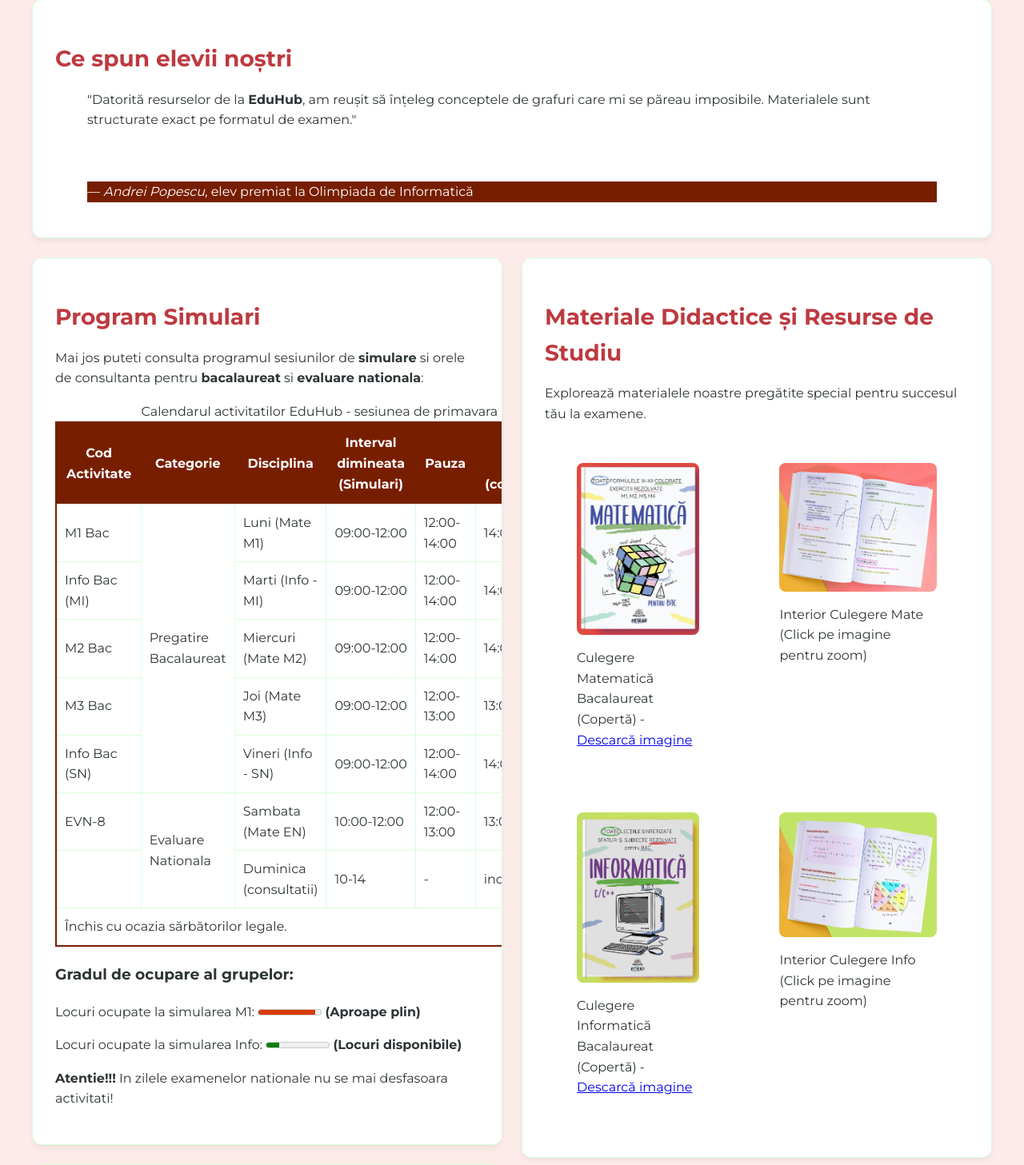
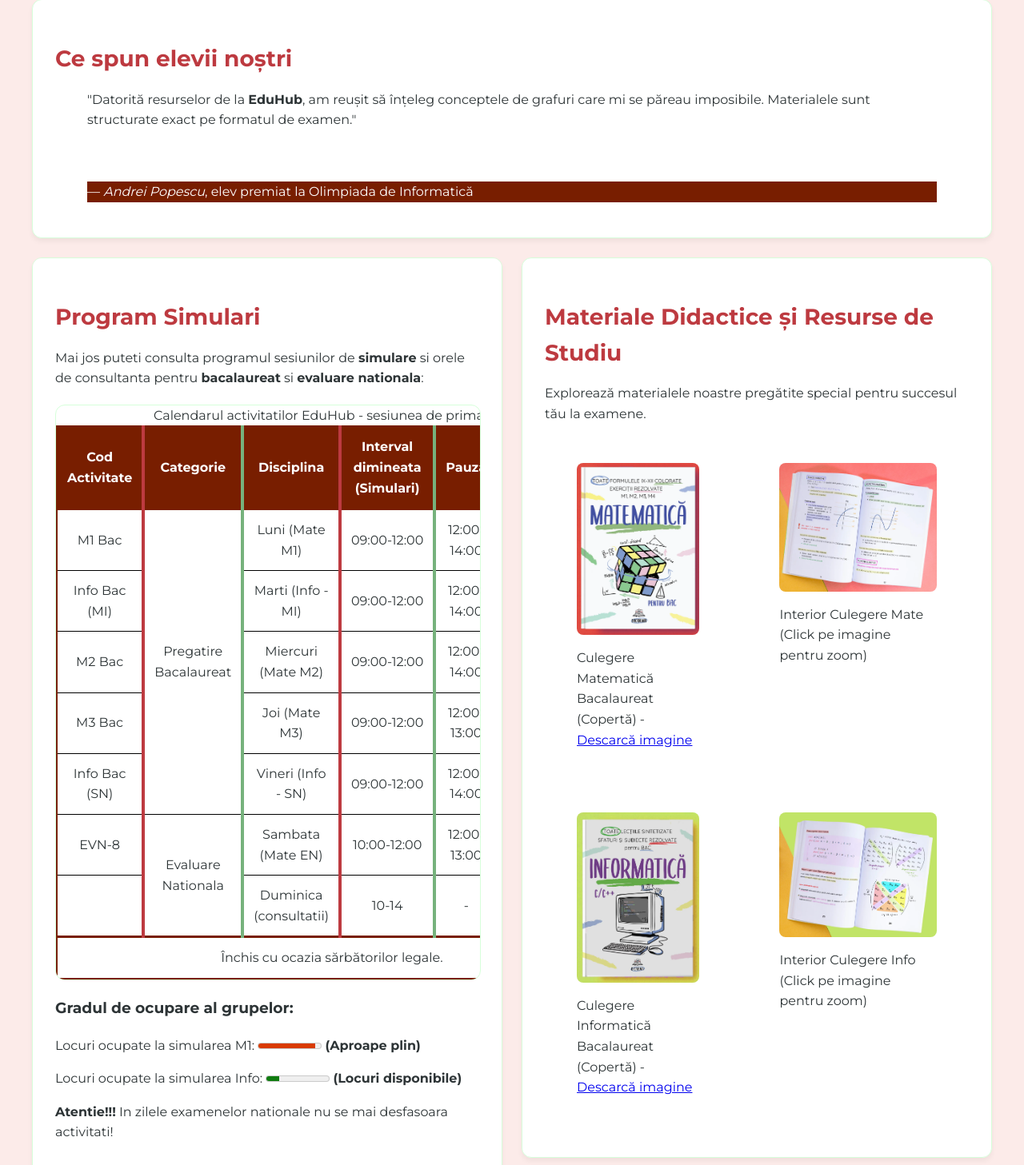
Before and after one commit to teodorescumaria/EduHub-tw, a web app: file index.html in a window 1280 px wide. Shown: the part 2860-4317 px from the top of the page at 80% size. Run offline with its HTML, style and script files only (its server is not run), Linux system fonts and the light colour scheme.

Commit message:
stilizare tabel

```diff
--- a/index.html
+++ b/index.html
@@ -127,8 +127,19 @@
                 <section id="orar">
                     <h2>Program Simulari</h2>
                     <p>Mai jos puteti consulta programul sesiunilor de <b>simulare</b> si orele de consultanta pentru <b>bacalaureat</b> si <b>evaluare nationala</b>:</p>
+                    <div class = "tabel-scroll">
                         <table id="tab-orar">
                             <caption>Calendarul activitatilor EduHub - sesiunea de primavara</caption>
+
+                            <colgroup>
+                                <col>
+                                <col>
+                                <col>
+                                <col>
+                                <col>
+                                <col>
+                            </colgroup>
+
                             <thead>
 
                                 <tr>
@@ -203,6 +214,7 @@
                                 </tr>
                             </tfoot>
                         </table>
+                    </div>
                     <div id="status-inscrieri" style="margin-top: 20px;">
                         <h3>Gradul de ocupare al grupelor:</h3>
                         <p>Locuri ocupate la simularea M1:
--- a/resurse/css/general.css
+++ b/resurse/css/general.css
@@ -165,53 +165,6 @@ footer {
 }
 
 footer a { color: var(--culoare-accent-deschisa); }
-/*
-.container-iframe {
-    display: flex;
-    flex-direction: column;
-    align-items: flex-end;
-    width: 100%;
-    max-width: 600px;
-    margin: 0 auto;
-}
-
-iframe[name="ifr-video"] {
-    width: 100%;
-    height: 350px;
-    background-color: white;
-    border: 3px solid var(--culoare-accent);
-    border-radius: 10px 0 10px 10px;
-    box-shadow: 0 4px 10px rgba(0,0,0,0.1);
-}
-
-.taburi-iframe {
-    display: flex;
-    gap: 8px;
-    padding-right: 10px;
-}
-
-.taburi-iframe a {
-    text-decoration: none;
-    font-size: 14px;
-    font-weight: bold;
-    color: var(--culoare-baza);
-    background-color: var(--culoare-fundal);
-    padding: 8px 15px;
-
-    border: 2px solid var(--culoare-accent);
-    border-top: none;
-
-    border-radius: 0 0 12px 12px;
-
-    transition: all 0.3s ease;
-}
-
-.taburi-iframe a:hover {
-    background-color: var(--culoare-secundara);
-    color: white;
-    padding-top: 12px;
-}
-    */
 
 .container-iframe{
     display: flex;
@@ -241,15 +194,11 @@ iframe[name="ifr-video"] {
     font-weight: bold;
     color: var(--culoare-baza);
     background-color: var(--culoare-fundal);
-    padding: 8px 15px; /* Păstrează padding-ul fix ca să nu se mai mărească */
+    padding: 8px 15px;
 
     border: 2px solid var(--culoare-baza);
-    border-top: none; /* Eliminăm bordura de sus ca să se unească cu video-ul */
-
-    /* Rotunjim doar colțurile de jos */
+    border-top: none;
     border-radius: 0 0 12px 12px;
-
-    /* Tranziția doar pentru culoare, nu și pentru dimensiune */
     transition: background-color 0.3s ease, color 0.3s ease;
 }
 .taburi-iframe > a:hover{
@@ -257,3 +206,43 @@ iframe[name="ifr-video"] {
     color: white;
     padding-bottom: 15px;
 }
+.tabel-scroll {
+    overflow-x: auto;
+    width: 100%;
+    border: 1px solid var(--culoare-accent-deschisa);
+    border-radius: var(--rotunjire);
+    margin: 20px 0;
+}
+#tab-orar {
+    border-collapse: collapse;
+    width: 100%;
+    min-width: 600px;
+}
+#tab-orar th,
+#tab-orar td {
+    border: 1px solid black;
+    padding: 12px;
+    text-align: center;
+}
+#tab-orar col:nth-child(odd) {
+    border-right: 4px solid var(--culoare-secundara);
+}
+#tab-orar col:nth-child(even) {
+    border-right: 4px solid var(--culoare-accent);
+}
+
+#tab-orar col:last-child {
+    border-right: none;
+}
+#tab-orar thead tr:last-child th {
+    border-bottom: 3px solid var(--culoare-baza);
+}
+#tab-orar tfoot tr:first-child td {
+    border-top: 3px solid var(--culoare-baza);
+}
+#tab-orar tbody tr {
+    transition: box-shadow 0.5s ease-in-out;
+}
+#tab-orar tbody tr:hover {
+    box-shadow: inset 0 0 15px 5px rgba(0, 0, 0, 0.2);
+}
```
Lines whose indentation alone changed are shown as unchanged.
